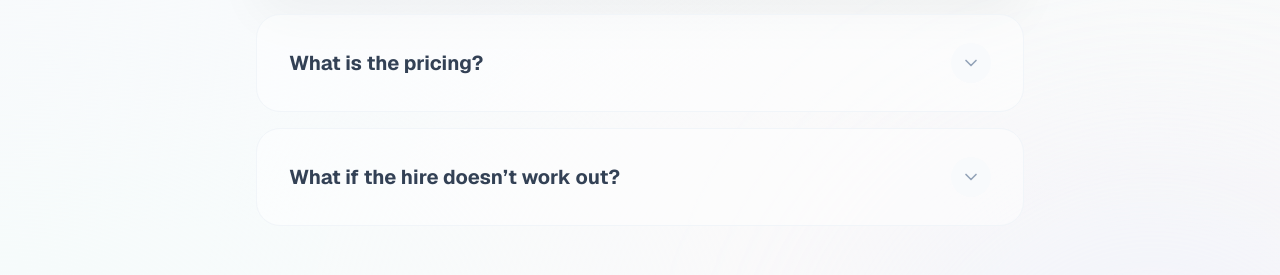
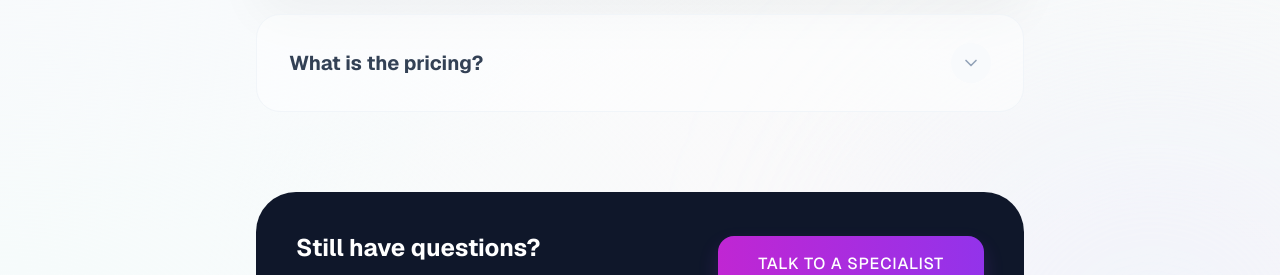
Before and after one commit to adamdiogodev/landing-page-2, a React (Vite) app: page / in a window 1280 px wide. Shown: the part 4440-4715 px from the top of the page. Built offline with nearby package versions, Linux system fonts and the light colour scheme.

Commit message:
remover garantia

```diff
--- a/App.tsx
+++ b/App.tsx
@@ -583,10 +583,6 @@ const FAQSection = ({ lang }: { lang: 'pt' | 'en' }) => {
     {
       question: "Como funciona o preço?",
       answer: "O modelo é 100% baseado em sucesso. Não há taxa inicial nem mensalidade. Você só paga quando encontra a pessoa certa e ela realmente entra para o seu time. Se você não contratar, não paga nada."
-    },
-    {
-      question: "E se a contratação não der certo?",
-      answer: "Todas as contratações têm garantia de 90 dias. Se a pessoa sair nos primeiros três meses, encontramos um substituto para você ou devolvemos o seu dinheiro."
     }
   ] : [
     {
@@ -596,10 +592,6 @@ const FAQSection = ({ lang }: { lang: 'pt' | 'en' }) => {
     {
       question: "What is the pricing?",
       answer: "It’s strictly success-only. No upfront fees and no monthly retainers. You only pay when you find the right person and they actually join your team. We only win if you get the right fit."
-    },
-    {
-      question: "What if the hire doesn’t work out?",
-      answer: "Every hire is backed by a 90-day guarantee. If they leave within the first three months, we’ll find you a replacement or your money back."
     }
   ];
 
```
